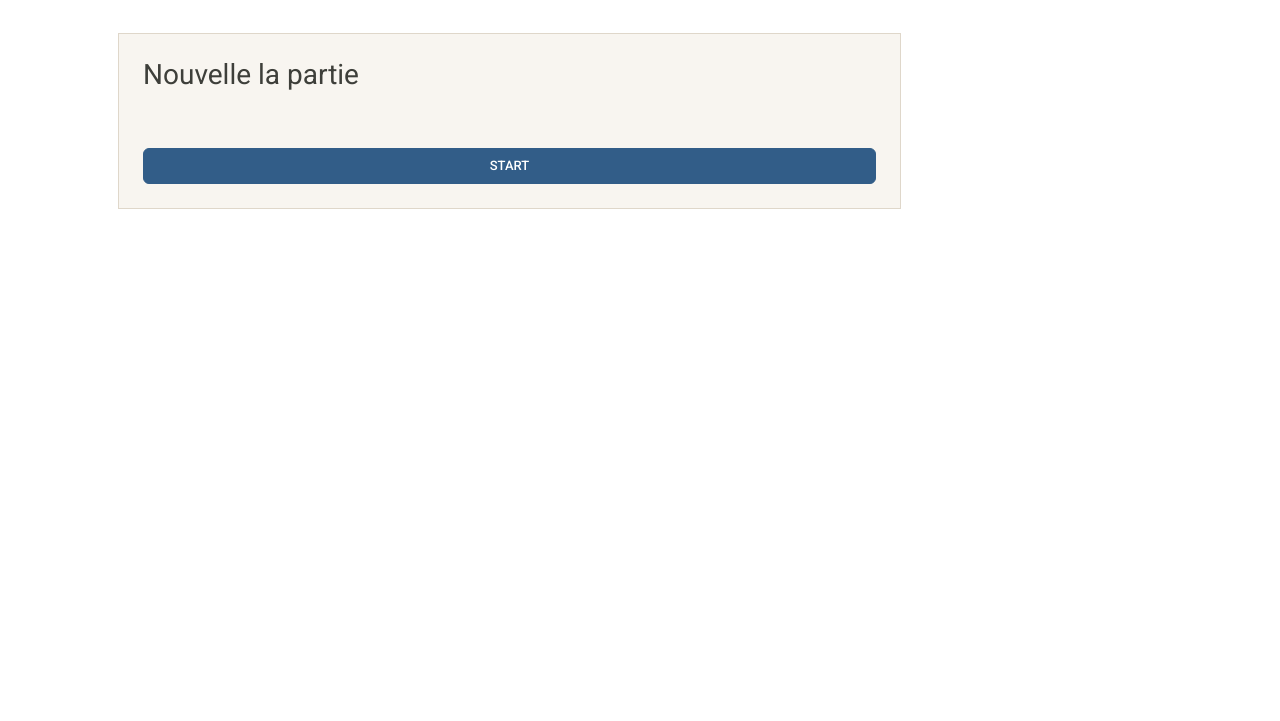
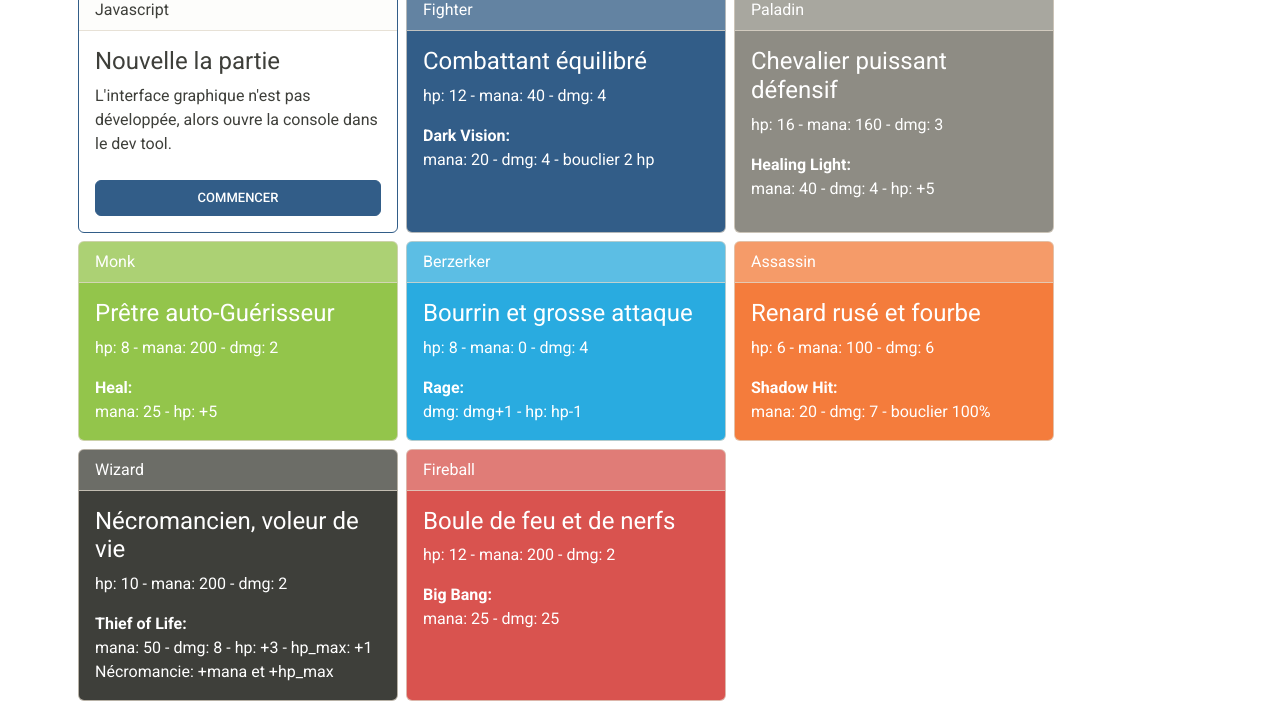
Before and after one commit to annieherieau/thp_rpg_game, a plain HTML site: page index.html in a window 1280 px wide. Shown: the part 167-888 px from the top of the page. Before the commit the page ends 800 px from the top, so only its background shows below. Drawn offline with nearby package versions, Linux system fonts and the light colour scheme.

Commit message:
fix bugs + index

```diff
--- a/index.html
+++ b/index.html
@@ -33,15 +33,81 @@
       </nav>
     </header>
 
-    <main class="container p-5">
-      <h1 class="text-primary">RPG Game</h1>
-       <!-- WELCOME -->
-       <section id='launchApp' class="w-75">
-        <fieldset class="mt-5 bg-light p-4 border">
-          <h3>Nouvelle la partie</h3>
-          <button onclick="launchApp()" type="submit" class="btn btn-primary mt-5 w-100">START</button>
-        </fieldset>
-       </section>
+    <main class="container p-3">
+      <h1 class="text-primary my-3">RPG Game JS</h1>
+      <!-- PLAYERS -->
+      <section >
+        <div class="row">
+          <div id='launchApp' class="card border-primary m-1 p-0 col-4" style="max-width: 20rem;">
+            <div class="card-header">Javascript</div>
+            <div class="card-body">
+              <h4 class="card-title">Nouvelle la partie</h4>
+              <p>L'interface graphique n'est pas développée, alors ouvre la console dans le dev tool.</p>
+              <button onclick="launchApp()" type="submit" class="btn btn-primary mt-2 w-100">COMMENCER</button>
+            </div>
+
+           </div>
+          <div class="card text-white bg-primary m-1 p-0 col-4" style="max-width: 20rem;">
+            <div class="card-header">Fighter</div>
+            <div class="card-body">
+              <h4 class="card-title">Combattant équilibré</h4>
+              <p class="card-text">hp: 12 - mana: 40 - dmg: 4</p>
+              <p class="card-text"><strong>Dark Vision:</strong><br> mana: 20 - dmg: 4 - bouclier 2 hp</p>
+            </div>
+          </div>
+
+          <div class="card text-white bg-secondary m-1 p-0 col-4" style="max-width: 20rem;">
+            <div class="card-header">Paladin</div>
+            <div class="card-body">
+              <h4 class="card-title">Chevalier puissant défensif</h4>
+              <p class="card-text">hp: 16 - mana: 160 - dmg: 3</p>
+              <p class="card-text"><strong>Healing Light:</strong><br> mana: 40 - dmg: 4 - hp: +5</p>
+            </div>
+          </div>
+          <div class="card text-white bg-success m-1 p-0 col-4" style="max-width: 20rem;">
+            <div class="card-header">Monk</div>
+            <div class="card-body">
+              <h4 class="card-title">Prêtre auto-Guérisseur</h4>
+              <p class="card-text">hp: 8 - mana: 200 - dmg: 2</p>
+              <p class="card-text"><strong>Heal:</strong><br> mana: 25 - hp: +5</p>
+            </div>
+          </div>
+          <div class="card text-white bg-info m-1 p-0 col-4" style="max-width: 20rem;">
+            <div class="card-header">Berzerker</div>
+            <div class="card-body">
+              <h4 class="card-title">Bourrin et grosse attaque</h4>
+              <p class="card-text">hp: 8 - mana: 0 - dmg: 4</p>
+              <p class="card-text"><strong>Rage:</strong><br> dmg: dmg+1 - hp: hp-1</p>
+            </div>
+          </div>
+          <div class="card text-white bg-warning m-1 p-0 col-4" style="max-width: 20rem;">
+            <div class="card-header">Assassin</div>
+            <div class="card-body">
+              <h4 class="card-title">Renard rusé et fourbe</h4>
+              <p class="card-text">hp: 6 - mana: 100 - dmg: 6</p>
+              <p class="card-text"><strong>Shadow Hit:</strong><br> mana: 20 - dmg: 7 - bouclier 100%</p>
+            </div>
+          </div>
+          <div class="card text-white bg-dark m-1 p-0 col-4" style="max-width: 20rem;">
+            <div class="card-header">Wizard</div>
+            <div class="card-body">
+              <h4 class="card-title">Nécromancien, voleur de vie</h4>
+              <p class="card-text">hp: 10 - mana: 200 - dmg: 2</p>
+              <p class="card-text"><strong>Thief of Life:</strong><br> mana: 50 - dmg: 8 - hp: +3 - hp_max: +1<br>
+               Nécromancie: +mana et +hp_max
+              </p>
+            </div>
+          </div>
+          <div class="card text-white bg-danger m-1 p-0 col-4" style="max-width: 20rem;">
+            <div class="card-header">Fireball</div>
+            <div class="card-body">
+              <h4 class="card-title">Boule de feu et de nerfs</h4>
+              <p class="card-text">hp: 12 - mana: 200 - dmg: 2</p>
+              <p class="card-text"><strong>Big Bang:</strong><br> mana: 25 - dmg: 25</p>
+            </div>
+          </div>
+        </div>
+      </section>
 
       <!-- SETTINGS -->
       <section id='settings' class="w-75 collapse">
@@ -58,6 +124,8 @@
           <button id="settingsButton" type="submit" class="btn btn-primary mt-5 float-end w-25">Envoyer</button>
         </fieldset>
       </section>
+
+
     </main>
 
 
--- a/module/fighter.js
+++ b/module/fighter.js
@@ -17,7 +17,6 @@ export class Fighter extends Character {
     this.self_hp = 0; // hp plus : gain de vie du spécial
     this.visionShield = false;
     this.shield = 2;
-    this.turnCount = 1;
   }
 
   // DARK VISION : au prochain tour 2 dégats de moins par coup reçu (?)
--- a/module/fireball.js
+++ b/module/fireball.js
@@ -1,6 +1,6 @@
 import { Character } from "./character.js";
 
-// Assassin (rusé et fourbe)
+// Fireball (Boule de feu et de nerfs)
 export class Fireball extends Character {
   constructor(playerName) {
     super();
@@ -11,7 +11,7 @@ export class Fireball extends Character {
     this.mana_max = 200; // mana points maxi
     this.mana = this.mana_max; // mana points
     this.dmg = 2; // damage for simple attack
-    this.special = "Shadow Hit"; // special attack name
+    this.special = "Big Bang"; // special attack name
     this.dmg_spe = 7; // damage for special attack
     this.mana_cost = 25; // mana cost for make special attack
     this.self_hp = 0; // hp plus : gain de vie du spécial
--- a/module/paladin.js
+++ b/module/paladin.js
@@ -11,7 +11,7 @@ export class Paladin extends Character {
     this.mana_max = 160; // mana points maxi
     this.mana = this.mana_max; // mana points
     this.dmg = 3; // damage for simple attack
-    this.special = "Dark Vision"; // special attack name
+    this.special = "Healing Light"; // special attack name
     this.dmg_spe = 4; // damage for special attack
     this.mana_cost = 40; // mana cost for make special attack
     this.self_hp = 5; // hp plus : gain de vie du spécial
--- a/module/wizard.js
+++ b/module/wizard.js
@@ -26,10 +26,11 @@ export class Wizard extends Character {
         let mana_wiz = Math.abs(Math.round(victim.mana_max / 3) - (this.mana_max - this.mana));
         this.hp_max += hp_wiz;
         this.mana += mana_wiz;
-        console.log(`${this.player_name} récupère ${mana_wiz} mana et augmente son hp max de ${hp_wiz}`)
+        console.log(`${this.player_name} récupère ${mana_wiz} mana et ${hp_wiz} hp max sur le cadavre de ${victim.player_name}`);
       }else{
         victim.hp_max -= 1;
         this.hp_max += 1;
+        console.log(`${this.player_name} vole 1 hp max à ${victim.player_name}`)
       }
       return true;
     }else{
```
